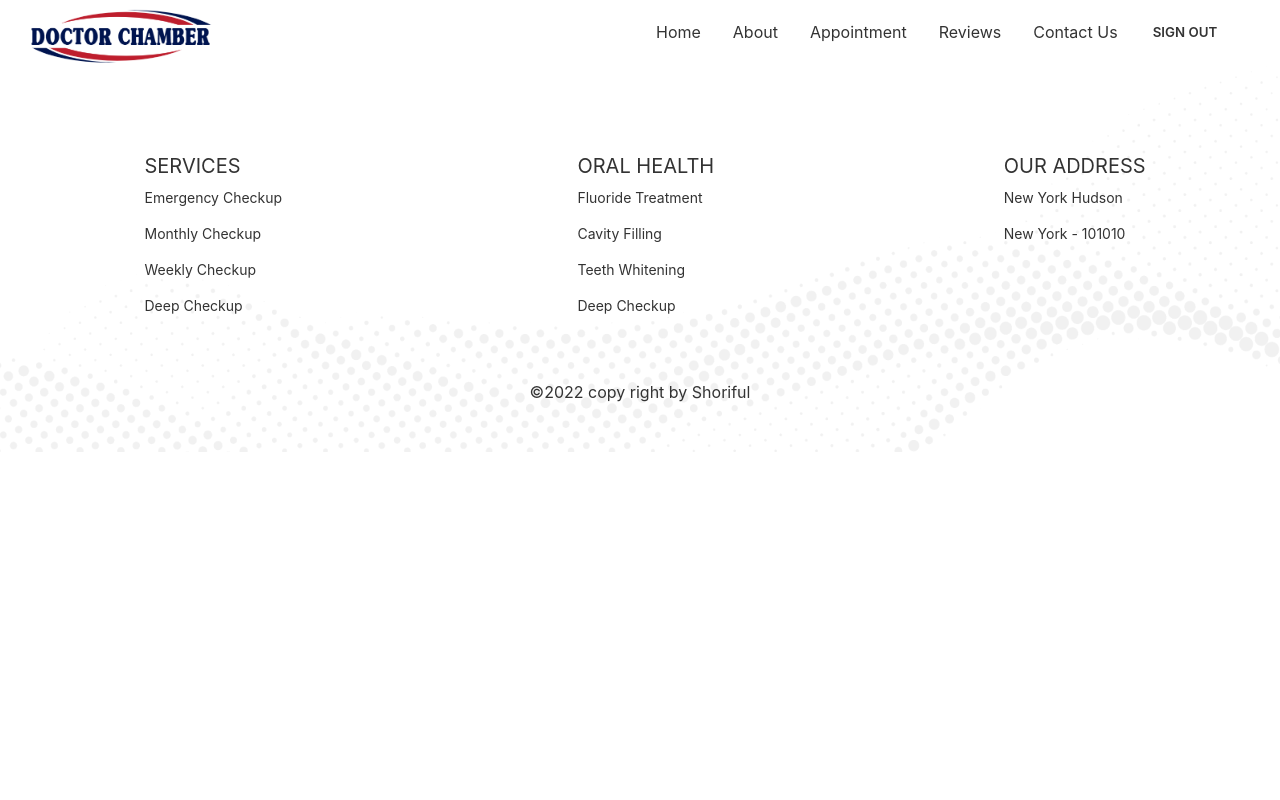
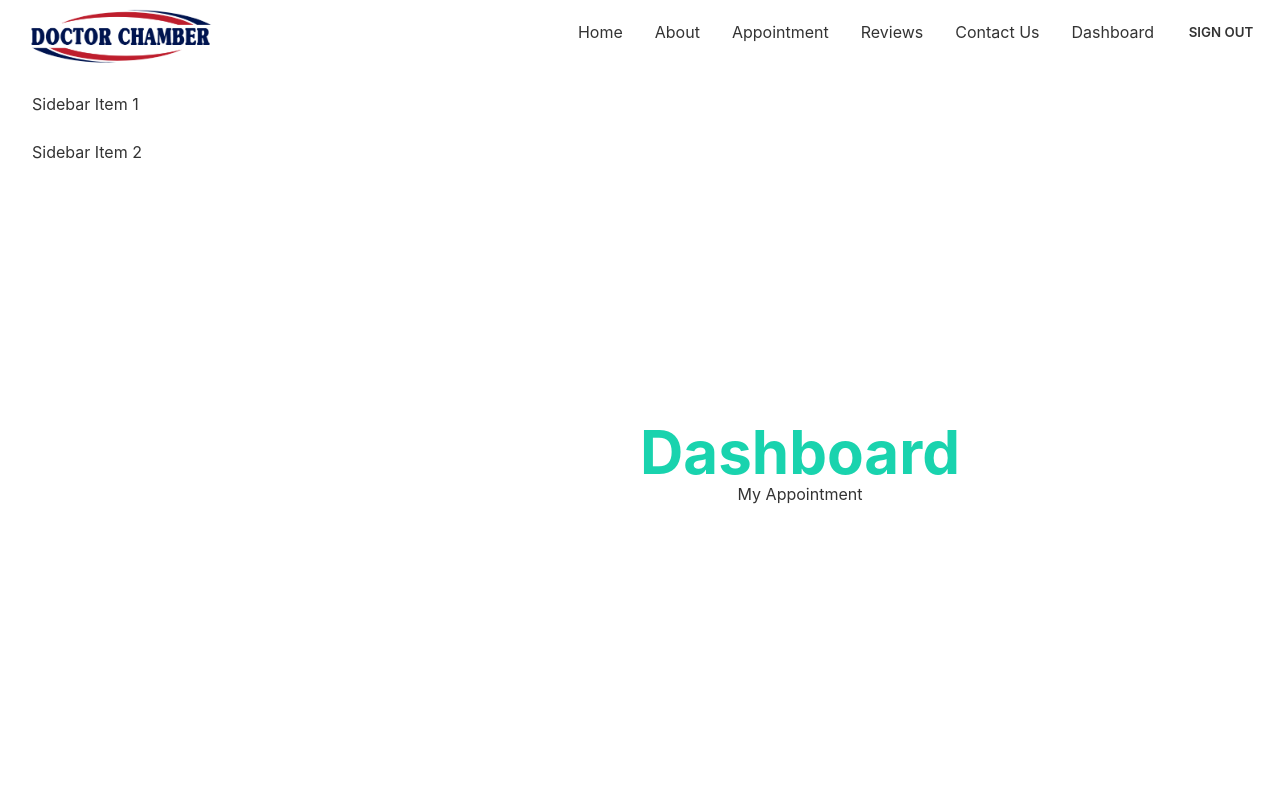
Before and after one commit to Shoriful-Islam-11055/doctor-chamber-client, a React (Create React App) app: page /dashboard in a window 1280 px wide. Shown: the top 800 px of the page. Built offline with nearby package versions, Linux system fonts and the light colour scheme; no server answers; sample sign-in values are in the browser's storage.

Commit message:
dashboard create and make nastate navbar

```diff
--- a/src/App.js
+++ b/src/App.js
@@ -13,6 +13,9 @@ import Header from "./Pages/Shared/Header";
 
 import { ToastContainer } from "react-toastify";
 import "react-toastify/dist/ReactToastify.css";
+import Dashboard from "./Pages/Dashboard/Dashboard";
+import MyAppointment from "./Pages/Dashboard/MyAppointment";
+import MyReview from "./Pages/Dashboard/MyReview";
 
 function App() {
   return (
@@ -31,6 +34,18 @@ function App() {
           }
         ></Route>
 
+        <Route
+          path="dashboard"
+          element={
+            <RequireAuth>
+              <Dashboard></Dashboard>
+            </RequireAuth>
+          }
+        >
+          <Route index element = {<MyAppointment></MyAppointment>}></Route>
+          <Route path="myReview" element = {<MyReview></MyReview>}></Route>
+        </Route>
+
         <Route path="/login" element={<Login></Login>}></Route>
         <Route
           path="/registration"
--- /dev/null
+++ b/src/Pages/Dashboard/Dashboard.js
@@ -0,0 +1,27 @@
+import React from "react";
+import { Link, Outlet } from "react-router-dom";
+
+const Dashboard = () => {
+  return (
+    <div className = "drawer drawer-mobile">
+  <input id="my-drawer-2" type="checkbox" className = "drawer-toggle" />
+  <div className = "drawer-content flex flex-col items-center justify-center">
+      <h1 className="text-6xl font-bold text-secondary">Dashboard</h1>
+    <Outlet></Outlet>
+    <label for="my-drawer-2" className = "btn btn-primary drawer-button lg:hidden">Open drawer</label>
+
+  </div>
+  <div className = "drawer-side">
+    <label for="my-drawer-2" className = "drawer-overlay"></label>
+    <ul className = "menu p-4 overflow-y-auto w-80 bg-base-100 text-base-content">
+
+      <li><Link to="/dashboard">Sidebar Item 1</Link></li>
+      <li><Link to = "/dashboard/myReview">Sidebar Item 2</Link></li>
+    </ul>
+
+  </div>
+</div>
+  );
+};
+
+export default Dashboard;
--- /dev/null
+++ b/src/Pages/Dashboard/MyAppointment.js
@@ -0,0 +1,11 @@
+import React from 'react';
+
+const MyAppointment = () => {
+    return (
+        <div>
+            <h1>My Appointment</h1>
+        </div>
+    );
+};
+
+export default MyAppointment;
--- /dev/null
+++ b/src/Pages/Dashboard/MyReview.js
@@ -0,0 +1,11 @@
+import React from 'react';
+
+const MyReview = () => {
+    return (
+        <div>
+            <h1>My Review</h1>
+        </div>
+    );
+};
+
+export default MyReview;
--- a/src/Pages/Shared/Header.js
+++ b/src/Pages/Shared/Header.js
@@ -19,6 +19,9 @@ const Header = () => {
       <li><Link to='/appointment'>Appointment</Link></li>
       <li><Link to='reviews'>Reviews</Link></li>
       <li><Link to='/contactUs'>Contact Us</Link></li>
+      {
+        user && <li><Link to='/dashboard'>Dashboard</Link></li>
+      }
       <li>{user ? <button onClick={logout}
       className = "btn btn-ghost">Sign Out</button> :<Link
       className = "btn btn-ghost" to='/login'>Login</Link>}</li>
```
